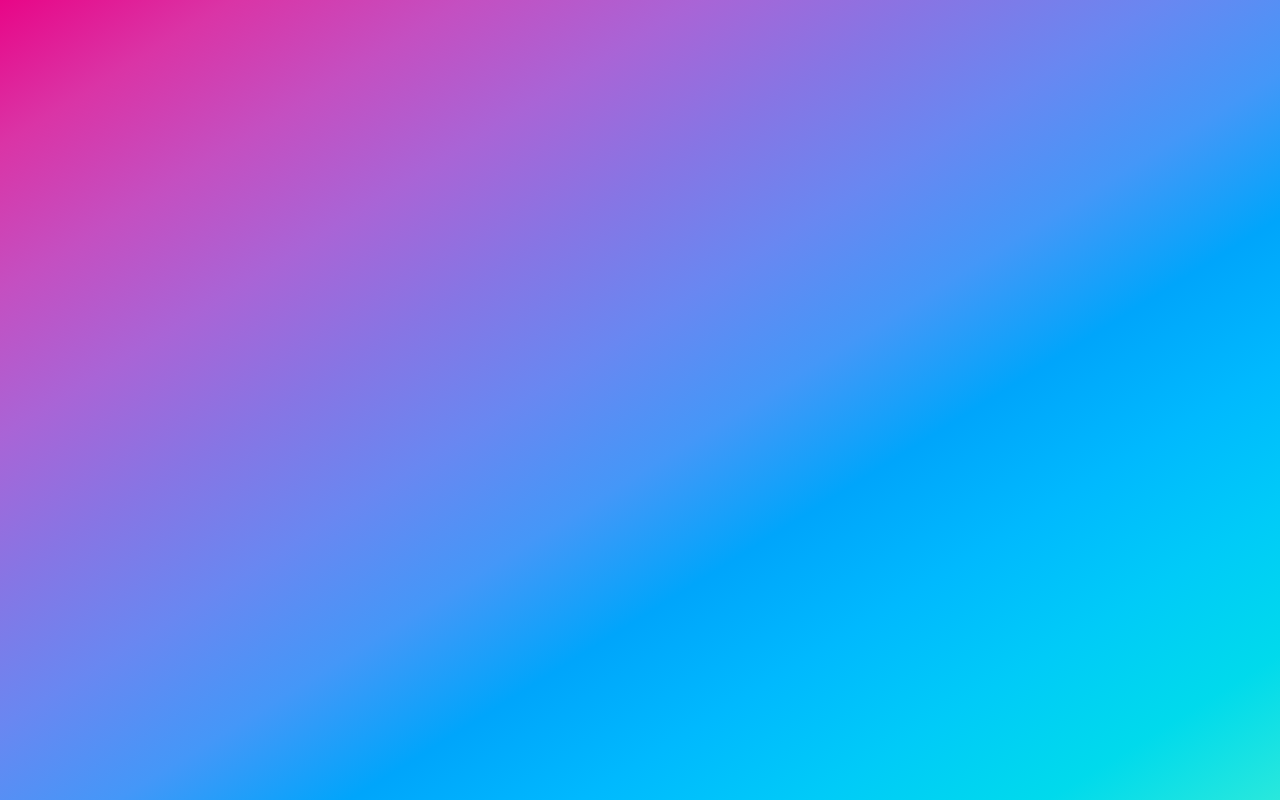
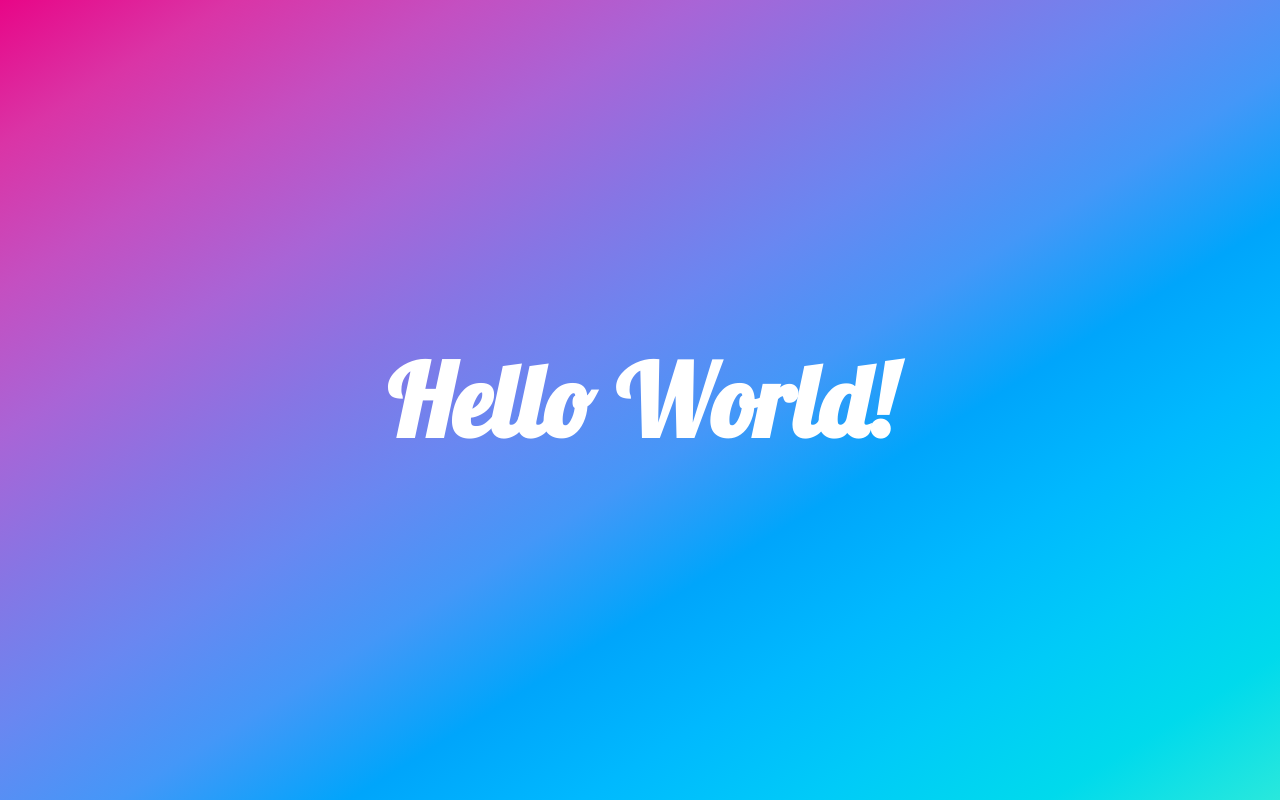
Before and after one commit to skyv26/hello-world, a plain HTML site: page index.html in a window 1280 px wide. Drawn offline with Linux system fonts and the light colour scheme.

Commit message:
add heading [index.html]
added the tag and text

```diff
--- a/index.html
+++ b/index.html
@@ -9,6 +9,6 @@
         <link rel="stylesheet" href="./style.css">
     </head>
     <body>
-        <h1></h1>
+        <h1>Hello World!</h1>
     </body>
 </html>
```
